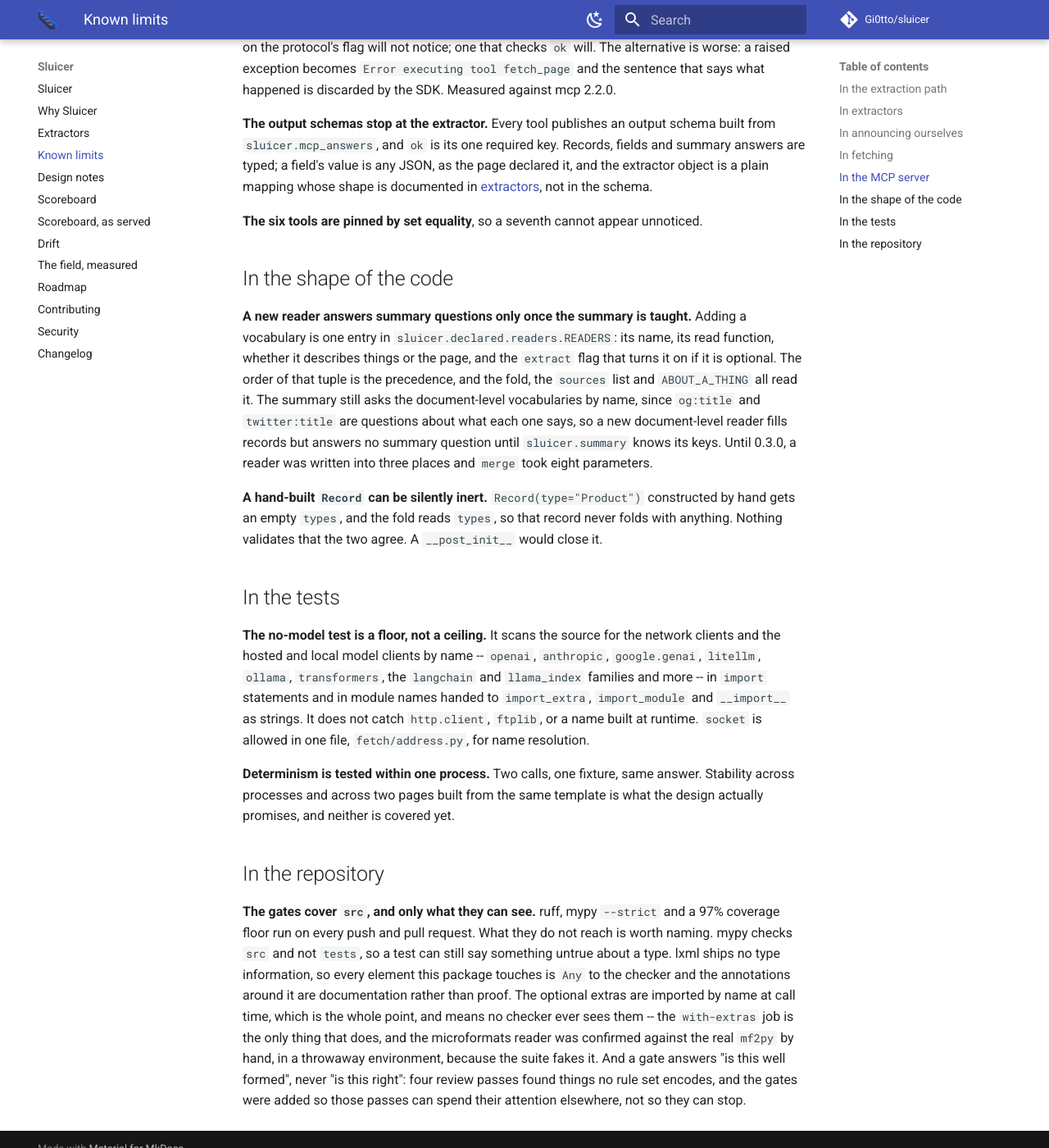
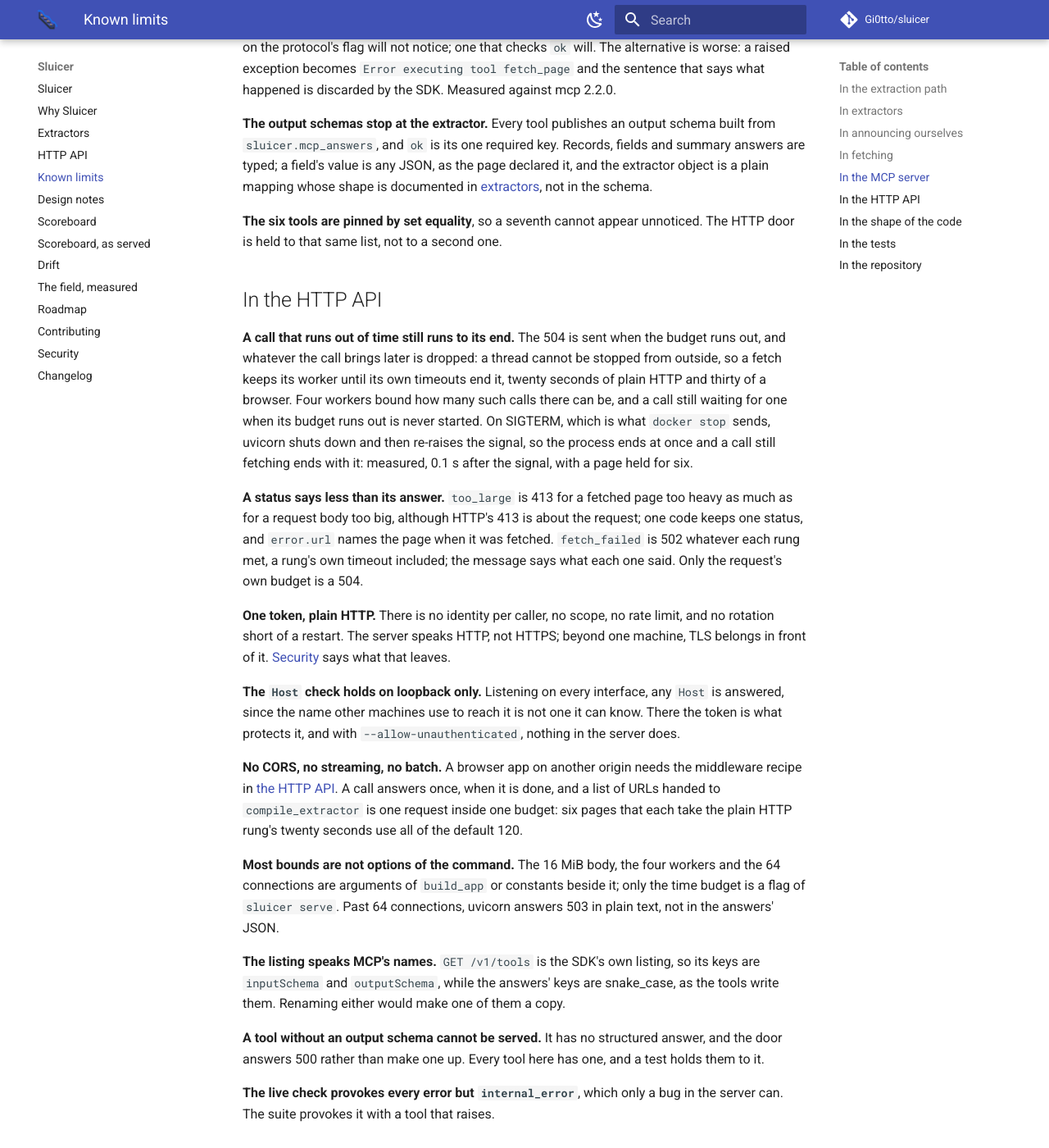
Before and after one commit to Gi0tto/sluicer, an MkDocs documentation site: the page built from docs/known-limits.md, in a window 1280 px wide and 1400 px high, scrolled down 4438 px. Shown: the whole window at 82% size. Built offline with MkDocs 1.6.1 and Material for MkDocs 9.7.7, drawn with Linux system fonts in a browser that asks for light colours; comment, search, counter and statistics services are not loaded.

Commit message:
docs: the HTTP API, its statuses, and what it does not do
docs/http-api.md: running it, in Docker too, calling it, every code with its
status and why a page that drifted is a 200, what keeps it safe by default,
and how it is built from the MCP tools. SECURITY.md says what the socket
adds to the MCP server's risk and what it leaves open; known limits name
the rest, the call that outlives its 504 among them. README, the docs home
and the changelog say it exists.

```diff
--- a/docs/known-limits.md
+++ b/docs/known-limits.md
@@ -214,7 +214,59 @@ the page declared it, and the extractor object is a plain mapping whose shape
 is documented in [extractors](extractors.md), not in the schema.
 
 **The six tools are pinned by set equality**, so a seventh cannot appear
-unnoticed.
+unnoticed. The HTTP door is held to that same list, not to a second one.
+
+## In the HTTP API
+
+**A call that runs out of time still runs to its end.** The 504 is sent when
+the budget runs out, and whatever the call brings later is dropped: a thread
+cannot be stopped from outside, so a fetch keeps its worker until its own
+timeouts end it, twenty seconds of plain HTTP and thirty of a browser. Four
+workers bound how many such calls there can be, and a call still waiting for
+one when its budget runs out is never started. On SIGTERM, which is what
+`docker stop` sends, uvicorn shuts down and then re-raises the signal, so the
+process ends at once and a call still fetching ends with it: measured, 0.1 s
+after the signal, with a page held for six.
+
+**A status says less than its answer.** `too_large` is 413 for a fetched page
+too heavy as much as for a request body too big, although HTTP's 413 is about
+the request; one code keeps one status, and `error.url` names the page when it
+was fetched. `fetch_failed` is 502 whatever each rung met, a rung's own timeout
+included; the message says what each one said. Only the request's own budget is
+a 504.
+
+**One token, plain HTTP.** There is no identity per caller, no scope, no rate
+limit, and no rotation short of a restart. The server speaks HTTP, not HTTPS;
+beyond one machine, TLS belongs in front of it. [Security](security.md) says
+what that leaves.
+
+**The `Host` check holds on loopback only.** Listening on every interface, any
+`Host` is answered, since the name other machines use to reach it is not one it
+can know. There the token is what protects it, and with
+`--allow-unauthenticated`, nothing in the server does.
+
+**No CORS, no streaming, no batch.** A browser app on another origin needs the
+middleware recipe in [the HTTP API](http-api.md). A call answers once, when it
+is done, and a list of URLs handed to `compile_extractor` is one request inside
+one budget: six pages that each take the plain HTTP rung's twenty seconds use
+all of the default 120.
+
+**Most bounds are not options of the command.** The 16 MiB body, the four
+workers and the 64 connections are arguments of `build_app` or constants beside
+it; only the time budget is a flag of `sluicer serve`. Past 64 connections,
+uvicorn answers 503 in plain text, not in the answers' JSON.
+
+**The listing speaks MCP's names.** `GET /v1/tools` is the SDK's own listing,
+so its keys are `inputSchema` and `outputSchema`, while the answers' keys are
+snake_case, as the tools write them. Renaming either would make one of them a
+copy.
+
+**A tool without an output schema cannot be served.** It has no structured
+answer, and the door answers 500 rather than make one up. Every tool here has
+one, and a test holds them to it.
+
+**The live check provokes every error but `internal_error`**, which only a bug
+in the server can. The suite provokes it with a tool that raises.
 
 ## In the shape of the code
 
--- a/mkdocs.yml
+++ b/mkdocs.yml
@@ -25,6 +25,7 @@ nav:
   - Sluicer: index.md
   - Why Sluicer: why.md
   - Extractors: extractors.md
+  - HTTP API: http-api.md
   - Known limits: known-limits.md
   - Design notes: design-notes.md
   - Scoreboard: scoreboard.md
```
Also changed, not shown: CHANGELOG.md (+16 -0 lines), README.md (+13 -0 lines), SECURITY.md (+32 -0 lines), docs/http-api.md (added, +212 -0 lines), docs/index.md (+13 -0 lines).
